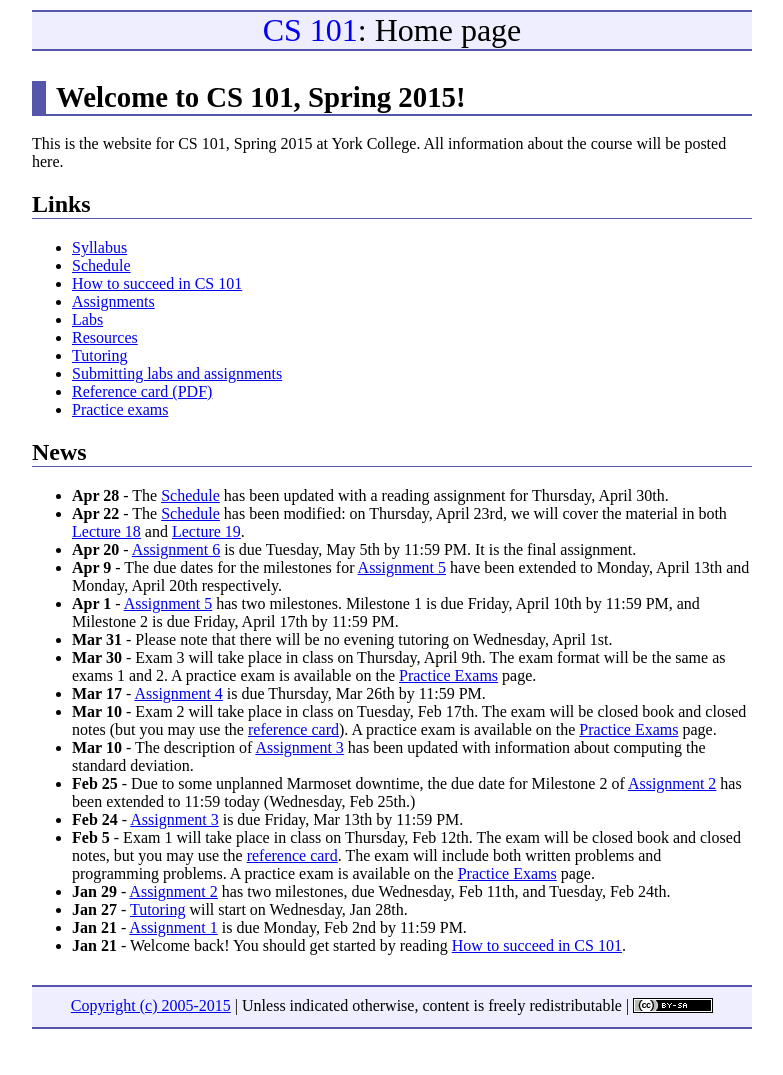
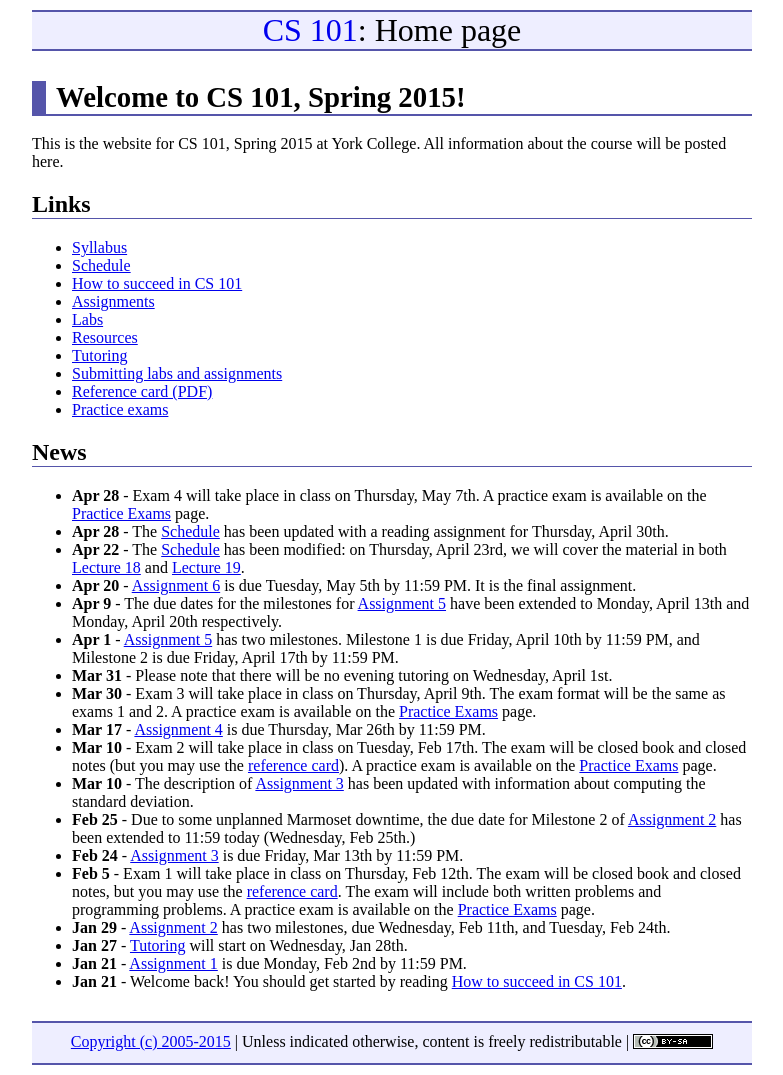
Before and after one commit to ycpcs/cs101-spring2015, a Jekyll site: the page built from index.md, in a window 1280 px wide. Shown: the whole page, without its empty margins (248-1031 px from the left). Built offline with Jekyll 4.4.1, drawn with Linux system fonts in a browser that asks for light colours; Markdown is read by kramdown in place of the engine named in the settings; before the commit the page ends 1039 px from its top, so only the background shows below that.

Commit message:
exam 4 announcement, practice exam

```diff
--- a/index.md
+++ b/index.md
@@ -23,6 +23,7 @@ All information about the course will be posted here.
 
 ## News
 
+* **Apr 28** - Exam 4 will take place in class on Thursday, May 7th.  A practice exam is available on the [Practice Exams](practice/index.html) page.
 * **Apr 28** - The [Schedule](schedule.html) has been updated with a reading assignment for Thursday, April 30th.
 * **Apr 22** - The [Schedule](schedule.html) has been modified: on Thursday, April 23rd, we will cover the material in both [Lecture 18](lectures/lecture18.html) and [Lecture 19](lectures/lecture19.html).
 * **Apr 20** - [Assignment 6](assign/assign06.html) is due Tuesday, May 5th by 11:59 PM.  It is the final assignment.
```
Also changed, not shown: practice/index.md (+2 -0 lines), 2 other files.
